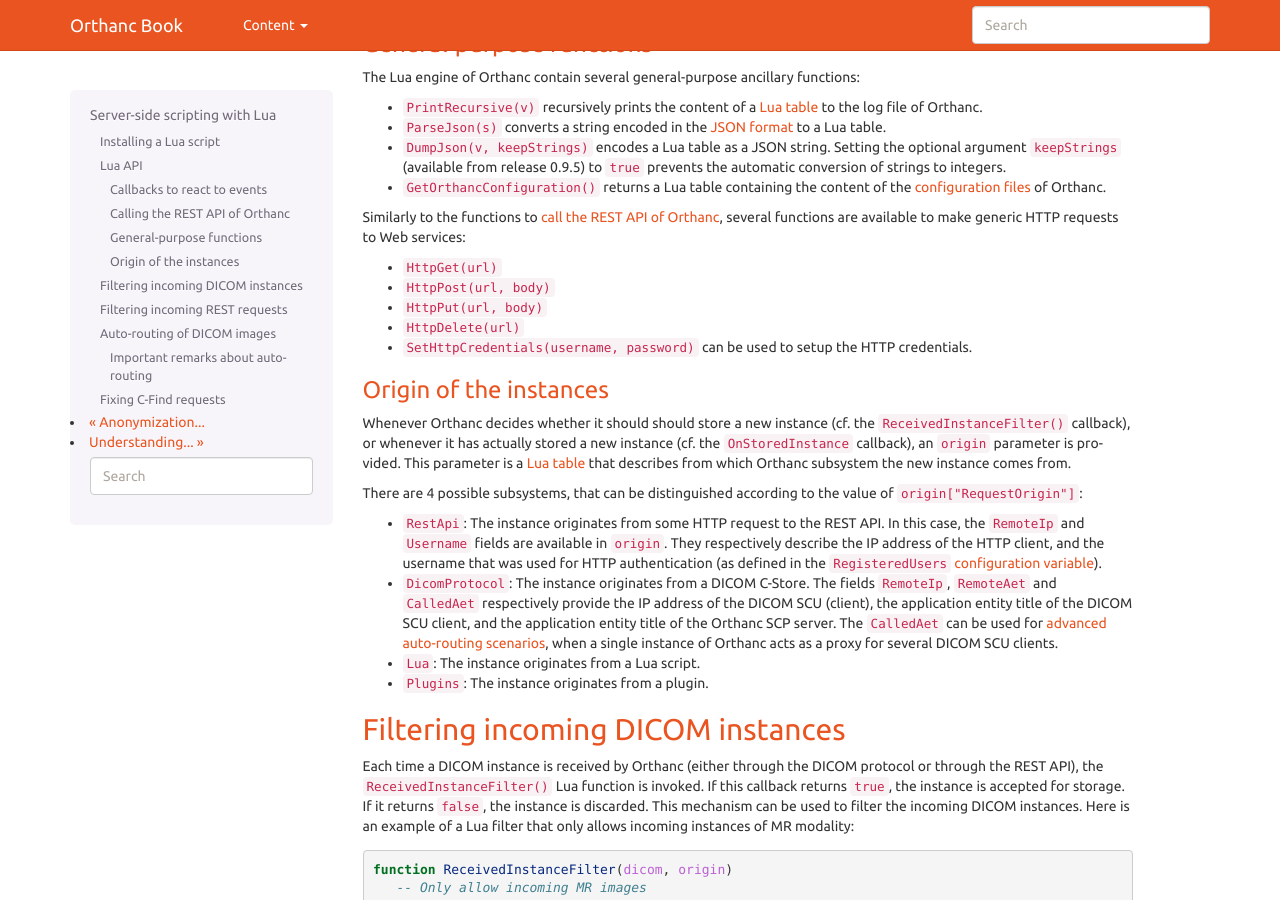
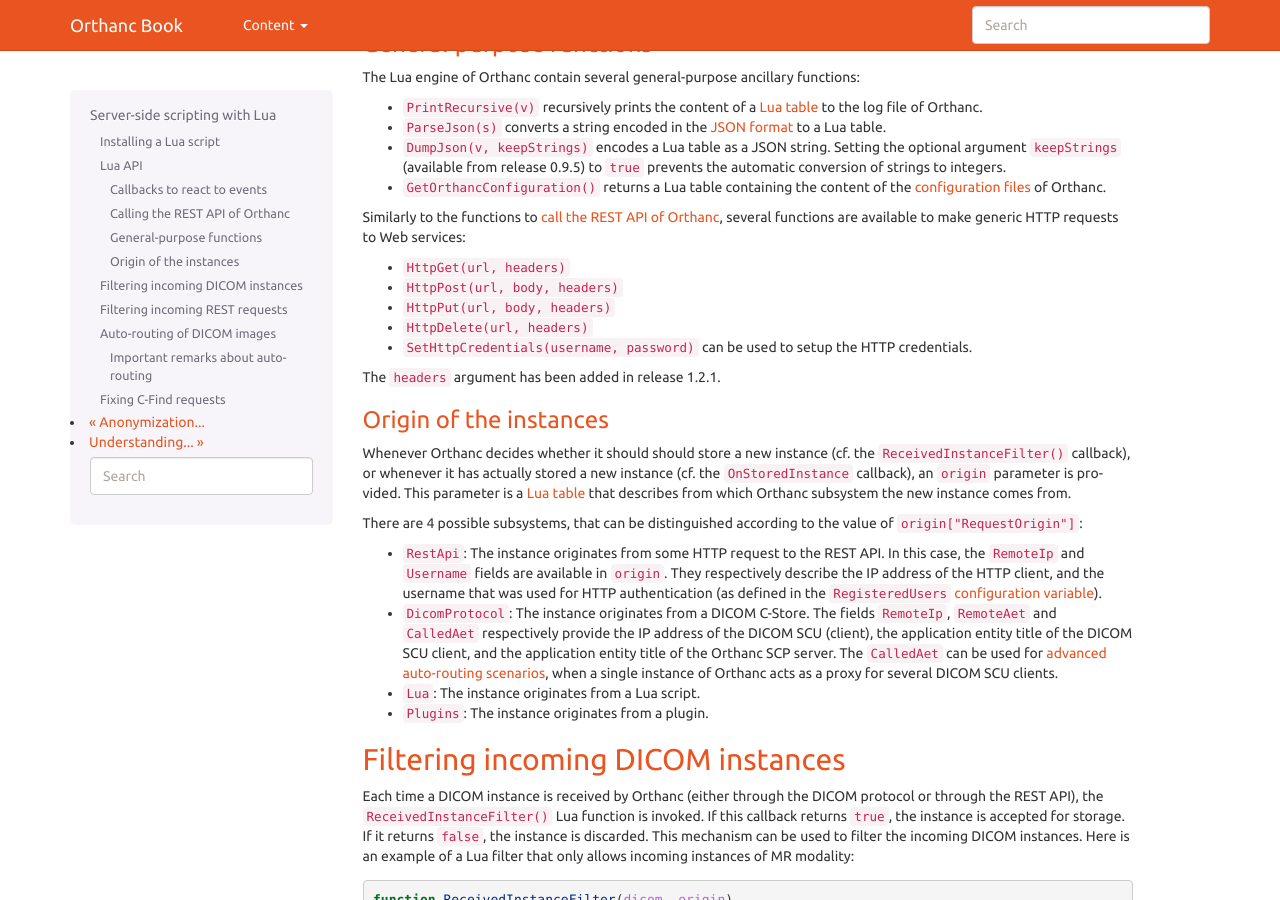
Before and after one commit to orthanc-mirrors/orthanc-book, a Sphinx documentation site: the page built from Sphinx/source/users/lua.rst, in a window 1280 px wide and 900 px high, scrolled down 1871 px. Built offline with Sphinx 7.4.7, drawn with Linux system fonts in a browser that asks for light colours.

Commit message:
added headers in HttpPost/Delete/Get/Put

```diff
--- a/Sphinx/source/users/lua.rst
+++ b/Sphinx/source/users/lua.rst
@@ -155,13 +155,14 @@
 <lua-rest>`, several functions are available to make generic HTTP
 requests to Web services:
 
-* ``HttpGet(url)``
-* ``HttpPost(url, body)``
-* ``HttpPut(url, body)``
-* ``HttpDelete(url)``
+* ``HttpGet(url, headers)``
+* ``HttpPost(url, body, headers)``
+* ``HttpPut(url, body, headers)``
+* ``HttpDelete(url, headers)``
 * ``SetHttpCredentials(username, password)`` can be used to setup the
   HTTP credentials.
 
+The ``headers`` argument has been added in release 1.2.1.
 
 .. _lua-origin:
 
```
